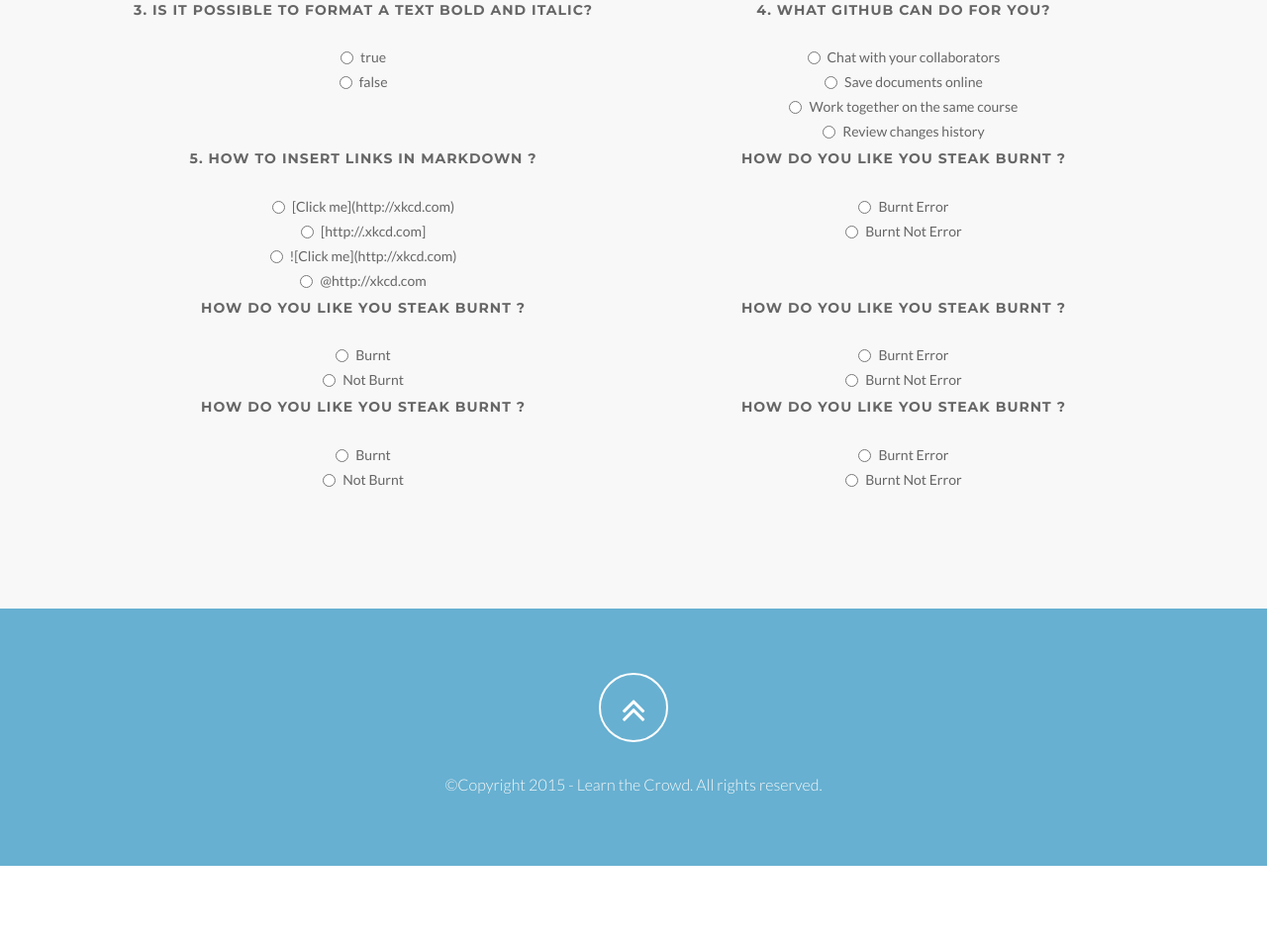
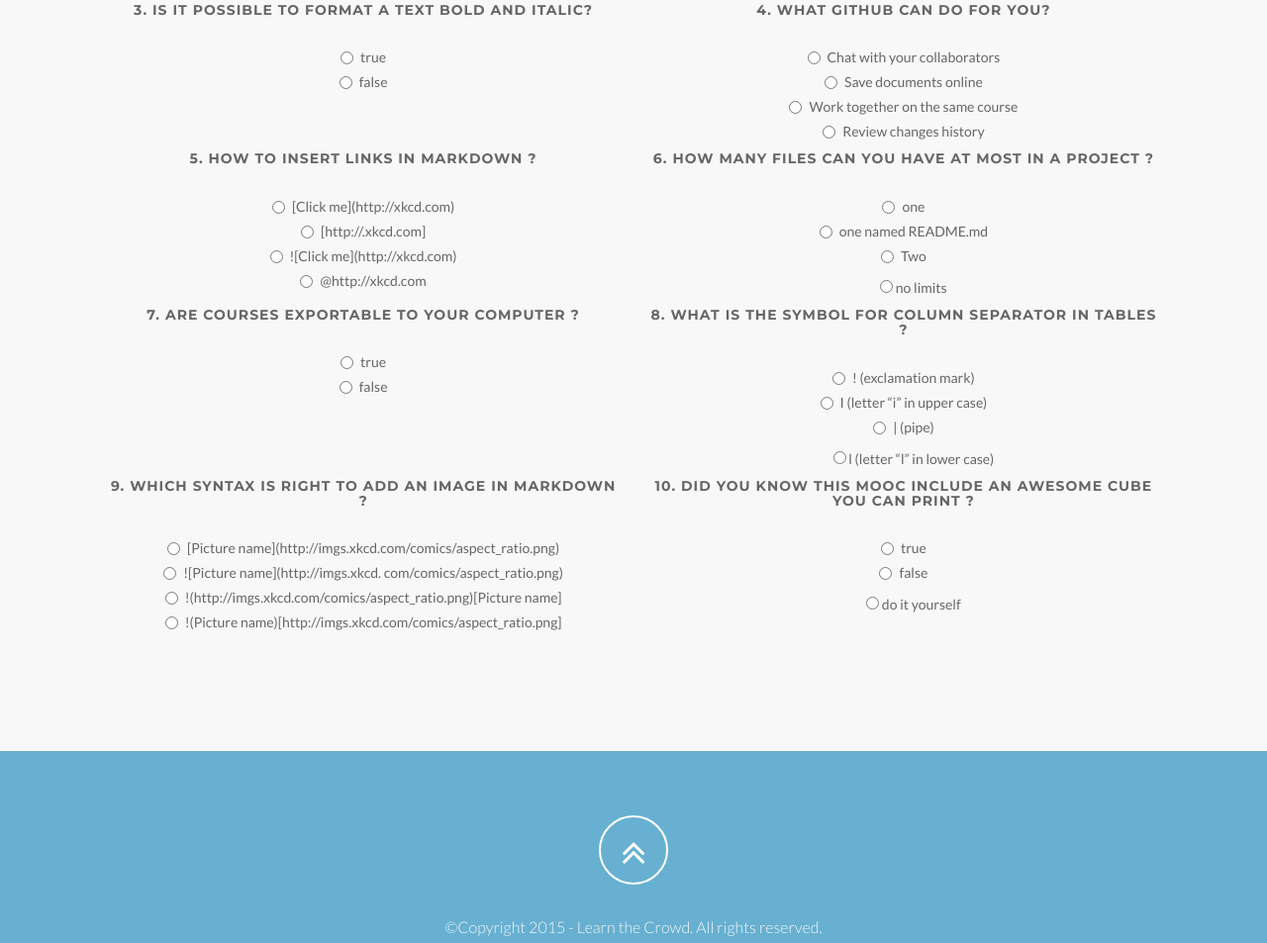
Before and after one commit to jbardon/social-network-course, a plain HTML site: page mooc-collaborative-note-taking.html in a window 1280 px wide. Shown: the part 9114-10067 px from the top of the page at 99% size. Before the commit the page ends 9989 px from the top, so only its background shows below. Drawn offline with Linux system fonts and the light colour scheme.

Commit message:
last questions

```diff
--- a/mooc-collaborative-note-taking.html
+++ b/mooc-collaborative-note-taking.html
@@ -521,7 +521,7 @@
 							</div>
 							<span class="res" style="display:none;"><br/>
 								To write heading in Markdown use hash symbol and the number of hash symbol is equal to the title level. For a sub-heading it is ##.
-								[Simple markdown]
+								<br/><a href="#simple-markdown">Simple markdown</a>
 							</span>
 						</div>
 					</div>
@@ -560,7 +560,7 @@
 							</div>
 							<span class="res" style="display:none;"><br/>
 								You can use multiple symbols for lists in Markdown no matter the item level in the list
-								[Simple markdown]
+								<br/><a href="#simple-markdown">Simple markdown</a>
 							</span>
 						</div>
 					</div>
@@ -590,7 +590,7 @@
 							</div>
 							<span class="res" style="display:none;"><br/>
 								You can do it with something like *** text *** as explained in the simple Markdown video
-								[Simple markdown]
+								<br/><a href="#simple-markdown">Simple markdown</a>
 							</span>
 						</div>
 					</div>
@@ -629,7 +629,7 @@
 							</div>
 							<span class="res" style="display:none;"><br/>
 								Github is mostly used to manage document but it does not include chat features. However, you can use Gitter to do it.
-								[Introduction]
+								<a href="#intro-mooc">Introduction</a>
 							</span>
 						</div>
 					</div>
@@ -671,7 +671,7 @@
 							</div>
 							<span class="res" style="display:none;"><br/>
 								A link is automatically formatted displayed as link but you can replace it with a text like “Click me” in this example. Links are explained in the simple markdown video
-								[Simple and more markdown]
+								<br/><a href="#simple-markdown">Simple</a> and <a href="#more-markdown">More markdown</a>
 							</span>
 						</div>
 					</div>
@@ -682,22 +682,35 @@
 				<div class="wow fadeInUp" data-wow-delay="0.2s">
                 <div class="service-box">
 					<div class="service-desc">
-						<h5>How do you like you steak burnt ?</h5><!-- Question 6 -->
+						<h5>6. How many files can you have at most in a project ?</h5><!-- Question 6 -->
 						<div>
 							<div class="radio">
 								<label>
-									<input type="radio" name="question2" onclick="displayTrue($(this))">
-									Burnt Error
+									<input type="radio" name="question6" onclick="displayFalse($(this))">
+									one
 								</label>
 							</div>
 							<div class="radio">
 								<label>
-									<input type="radio" name="question2" onclick="displayTrue($(this))">
-									Burnt Not Error
+									<input type="radio" name="question6" onclick="displayFalse($(this))">
+									one named README.md
+								</label>
+							</div>
+							<div class="radio">
+								<label>
+									<input type="radio" name="question6" onclick="displayFalse($(this))">
+									Two
+								</label>
+							</div>
+							<div class="checkbox">
+								<label>
+									<input type="radio" name="question6" onclick="displayTrue($(this))">
+									no limits
 								</label>
 							</div>
 							<span class="res" style="display:none;"><br/>
-								Lorem ipsum dolor sit amet, consectetur adipisicing elit, sed doeiusmod tempor incididunt ut labore et dolore magna aliqua.
+							There are no limits for the number of files in a project and the default file README.md is automatically displayed when you are in your project home page
+							<br/><a href="#project-creation">Project creation and simple markdown</a>
 							</span>
 						</div>
 					</div>
@@ -711,22 +724,22 @@
 				<div class="wow fadeInUp" data-wow-delay="0.2s">
                 <div class="service-box">
 					<div class="service-desc">
-						<h5>How do you like you steak burnt ?</h5><!-- Question 7 -->
+						<h5>7. Are courses exportable to your computer ?</h5><!-- Question 7 -->
 						<div>
 							<div class="radio">
 								<label>
-									<input type="radio" name="question1" onclick="displayFalse($(this))">
-									Burnt
+									<input type="radio" name="question7" onclick="displayTrue($(this))">
+									true
 								</label>
 							</div>
 							<div class="radio">
 								<label>
-									<input type="radio" name="question1" onclick="displayTrue($(this))">
-									Not Burnt
+									<input type="radio" name="question7" onclick="displayFalse($(this))">
+									false
 								</label>
 							</div>
 							<span class="res" style="display:none;"><br/>
-								Lorem ipsum dolor sit amet, consectetur adipisicing elit, sed doeiusmod tempor incididunt ut labore et dolore magna aliqua.
+								You can download you project by clicking on “Download ZIP” in your project home page. A website like gitprint can allow you to download your course in pdf go on your file and replace “github.com” with “gitprint.com” in the url.
 							</span>
 						</div>
 					</div>
@@ -737,22 +750,35 @@
 				<div class="wow fadeInUp" data-wow-delay="0.2s">
                 <div class="service-box">
 					<div class="service-desc">
-						<h5>How do you like you steak burnt ?</h5><!-- Question 8 -->
+						<h5>8. What is the symbol for column separator in tables ?</h5><!-- Question 8 -->
 						<div>
 							<div class="radio">
 								<label>
-									<input type="radio" name="question2" onclick="displayTrue($(this))">
-									Burnt Error
+									<input type="radio" name="question8" onclick="displayFalse($(this))">
+									! (exclamation mark)
 								</label>
 							</div>
 							<div class="radio">
 								<label>
-									<input type="radio" name="question2" onclick="displayTrue($(this))">
-									Burnt Not Error
+									<input type="radio" name="question8" onclick="displayFalse($(this))">
+									I (letter “i” in upper case)
+								</label>
+							</div>
+							<div class="radio">
+								<label>
+									<input type="radio" name="question8" onclick="displayTrue($(this))">
+									| (pipe)
+								</label>
+							</div>
+							<div class="checkbox">
+								<label>
+									<input type="radio" name="question8" onclick="displayFalse($(this))">
+									l (letter “l” in lower case)
 								</label>
 							</div>
 							<span class="res" style="display:none;"><br/>
-								Lorem ipsum dolor sit amet, consectetur adipisicing elit, sed doeiusmod tempor incididunt ut labore et dolore magna aliqua.
+								Careful with these letters with the same look
+								<br/><a href="#more-markdown">More markdown</a>
 							</span>
 						</div>
 					</div>
@@ -766,22 +792,35 @@
 				<div class="wow fadeInUp" data-wow-delay="0.2s">
                 <div class="service-box">
 					<div class="service-desc">
-						<h5>How do you like you steak burnt ?</h5><!-- Question 9 -->
+						<h5>9. Which syntax is right to add an image in Markdown ?</h5><!-- Question 9 -->
 						<div>
 							<div class="radio">
 								<label>
-									<input type="radio" name="question1" onclick="displayFalse($(this))">
-									Burnt
+									<input type="radio" name="question9" onclick="displayFalse($(this))">
+									[Picture name](http://imgs.xkcd.com/comics/aspect_ratio.png)
 								</label>
 							</div>
 							<div class="radio">
 								<label>
-									<input type="radio" name="question1" onclick="displayTrue($(this))">
-									Not Burnt
+									<input type="radio" name="question9" onclick="displayTrue($(this))">
+									![Picture name](http://imgs.xkcd. com/comics/aspect_ratio.png)
+								</label>
+							</div>
+							<div class="radio">
+								<label>
+									<input type="radio" name="question9" onclick="displayFalse($(this))">
+									!(http://imgs.xkcd.com/comics/aspect_ratio.png)[Picture name]
+								</label>
+							</div>
+							<div class="radio">
+								<label>
+									<input type="radio" name="question9" onclick="displayFalse($(this))">
+									!(Picture name)[http://imgs.xkcd.com/comics/aspect_ratio.png]
 								</label>
 							</div>
 							<span class="res" style="display:none;"><br/>
-								Lorem ipsum dolor sit amet, consectetur adipisicing elit, sed doeiusmod tempor incididunt ut labore et dolore magna aliqua.
+								The correct syntax for images is the second. If you forgot the “!” before it will be displayed as a link. However if the link to the image is broken the specified text will be used instead.
+								<br/><a href="#more-markdown">More markdown</a>
 							</span>
 						</div>
 					</div>
@@ -792,22 +831,28 @@
 				<div class="wow fadeInUp" data-wow-delay="0.2s">
                 <div class="service-box">
 					<div class="service-desc">
-						<h5>How do you like you steak burnt ?</h5><!-- Question 10 -->
+						<h5>10. Did you know this MOOC include an awesome cube you can print ?</h5><!-- Question 10 -->
 						<div>
 							<div class="radio">
 								<label>
-									<input type="radio" name="question2" onclick="displayTrue($(this))">
-									Burnt Error
+									<input type="radio" name="question10" onclick="displayTrue($(this))">
+									true
 								</label>
 							</div>
 							<div class="radio">
 								<label>
-									<input type="radio" name="question2" onclick="displayTrue($(this))">
-									Burnt Not Error
+									<input type="radio" name="question10" onclick="displayFalse($(this))">
+									false
+								</label>
+							</div>
+							<div class="checkbox">
+								<label>
+									<input type="radio" name="question10" onclick="displayFalse($(this))">
+									do it yourself
 								</label>
 							</div>
 							<span class="res" style="display:none;"><br/>
-								Lorem ipsum dolor sit amet, consectetur adipisicing elit, sed doeiusmod tempor incididunt ut labore et dolore magna aliqua.
+								It is available in the resources part and it includes an xkcd gag
 							</span>
 						</div>
 					</div>
```
